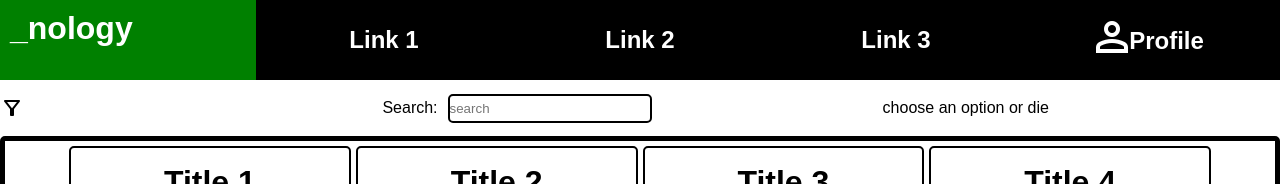
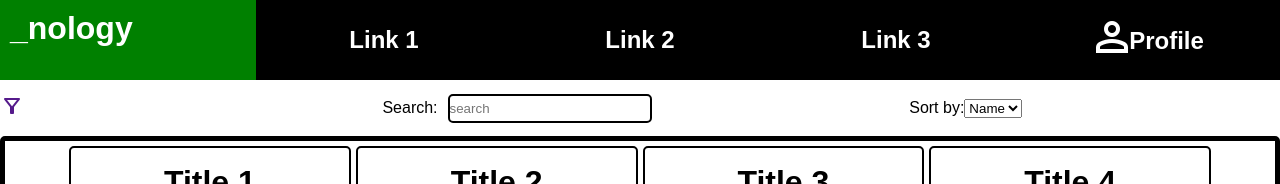
Before and after one commit to Smethan/flexbox-challenge, a plain HTML site: page index.html in a window 1280 px wide. Shown: the top 184 px of the page. Drawn offline with nearby package versions, Linux system fonts and the light colour scheme.

Commit message:
finished

```diff
--- a/index.html
+++ b/index.html
@@ -22,14 +22,19 @@
         </div>
         <div class="lowernav">
             <div class="leftnav">
-                <span class="material-symbols-outlined">
+                <a href=""><span class="material-symbols-outlined">
                     filter_alt
-                </span>
+                </span></a>
                 <label>Search:</label>
                 <input type="text" placeholder="search"/>
             </div>
             <div class="rightnav">
-                <p>choose an option or die</p>
+                <label for="sort">Sort by:</label>
+                <select name="sort" id="sort">
+                    <option value="name">Name</option>
+                    <option value="date">Date</option>
+                    <option value="size">Size</option>
+                </select>
             </div>
         </div>
         <div class="container">
```
